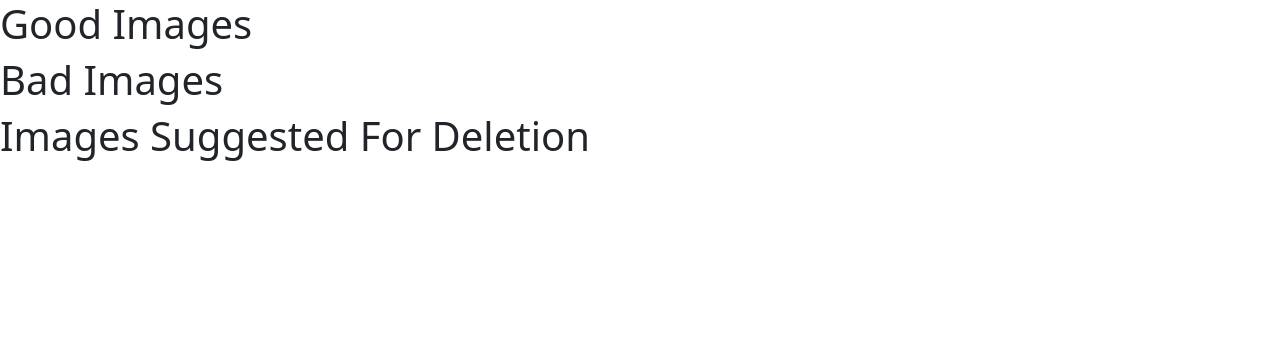
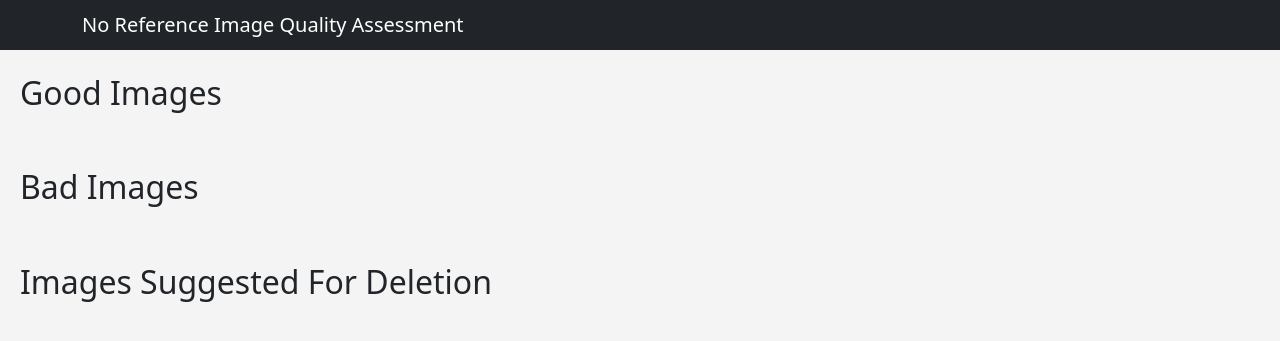
Before and after one commit to aakashdeepsil/image_quality_assessment_final_year_project, a Flask app: page /results in a window 1280 px wide. Shown: the top 341 px of the page. Run offline with Flask 2, Linux system fonts and the light colour scheme.

Commit message:
image categorization to respective folder done and results page fixed

```diff
--- a/iqa/routes.py
+++ b/iqa/routes.py
@@ -5,6 +5,7 @@
 import shutil
 from flask import Flask, flash, render_template, request, redirect, url_for, send_from_directory
 from werkzeug.utils import secure_filename
+from werkzeug.datastructures import FileStorage
 
 ALLOWED_EXTENSIONS = {'png', 'jpg', 'jpeg'}
 
@@ -54,7 +55,6 @@
         images = request.files.getlist("file")
 
         for image in images:
-
             if image.filename == '':
                 flash('You need to select atleast one image to get the results.')
                 return redirect(request.url)
@@ -68,6 +68,15 @@
 
         good_images, bad_images, image_suggested_for_deletion = main()
 
+        for good_image in good_images:
+            FileStorage().save(os.path.join(GOOD_IMAGES_PATH, good_image))
+
+        for bad_image in bad_images:
+            FileStorage().save(os.path.join(BAD_IMAGES_PATH, bad_image))
+
+        for image_deletion in image_suggested_for_deletion:
+            FileStorage().save(os.path.join(IMAGE_SUGGESTED_FOR_DELETION_PATH, image_deletion))
+
         return redirect(url_for('results'))
 
     return  render_template('home.html')
@@ -75,3 +84,7 @@
 @app.route('/results')
 def results():
     return render_template('results.html', goodImages=good_images, badImages=bad_images, imageSuggestedForDeletion=image_suggested_for_deletion)
+
+@app.route('/uploads/<name>')
+def uploads(name):
+    return send_from_directory(app.config["UPLOAD_FOLDER"], name)
--- a/iqa/templates/results.html
+++ b/iqa/templates/results.html
@@ -14,25 +14,64 @@
     ></script>
     <meta charset="utf-8" />
     <title>Results</title>
+    <style>
+      img {
+        width: 200px;
+        height: 150px;
+      }
+    </style>
   </head>
 
-  <body>
-    <h1>Good Images</h1>
-    {% for image in goodImages %}
-    <p>Hello {{ goodImage }}</p>
-    <img src="{{ url_for('static', filename='images/'+image) }} " />
-    {% endfor %}
+  <body style="background-color: #f4f4f4">
+    <div class="navbar navbar-dark bg-dark">
+      <div class="container">
+        <span class="navbar-brand mb-0 h1" id="div1">No Reference Image Quality Assessment</span>
+      </div>
+    </div>
+    <br />
+    <div style="margin-left: 20px">
+      <h2>Good Images</h2>
+      {% set counter = 0 %} {% for image in goodImages %} {% if counter == 0 %}
+      <tr>
+        {% endif %}
+        <td>
+          <a href="/uploads/{{ image }}" target="_blank"><img src="{{ url_for('static', filename='images/'+image) }} " /></a>
+        </td>
+        <!-- <img src="{{ url_for('static', filename='images/'+image) }} " />
+        <p>Hello {{ image }}</p> -->
+        {% if counter == 10 %} {% set counter = 0 %}
+      </tr>
+      {% endif %} {% endfor %}
+    </div>
 
-    <h1>Bad Images</h1>
-    {% for image in badImages %}
-    <p>Hello {{ badImage }}</p>
-    <img src="{{ url_for('static', filename='images/'+image) }} " />
-    {% endfor %}
+    <br />
+    <br />
+    <div style="margin-left: 20px">
+      <h2>Bad Images</h2>
+      {% set counter = 0 %} {% for image in badImages %} {% if counter == 0 %}
+      <tr>
+        {% endif %}
+        <td>
+          <a href="/uploads/{{ image }}" target="_blank"><img src="{{ url_for('static', filename='images/'+image) }} " /></a>
+        </td>
+        {% if counter == 10 %} {% set counter = 0 %}
+      </tr>
+      {% endif %} {% endfor %}
+    </div>
 
-    <h1>Images Suggested For Deletion</h1>
-    {% for image in imageSuggestedForDeletion %}
-    <p>Hello {{ badImage }}</p>
-    <img src="{{ url_for('static', filename='images/'+image) }} " />
-    {% endfor %}
+    <br />
+    <br />
+    <div style="margin-left: 20px">
+      <h2>Images Suggested For Deletion</h2>
+      {% set counter = 0 %} {% for image in imageSuggestedForDeletion %} {% if counter == 0 %}
+      <tr>
+        {% endif %}
+        <td>
+          <a href="/uploads/{{ image }}" target="_blank"><img src="{{ url_for('static', filename='images/'+image) }} " /></a>
+        </td>
+        {% if counter == 10 %} {% set counter = 0 %}
+      </tr>
+      {% endif %} {% endfor %}
+    </div>
   </body>
 </html>
```
